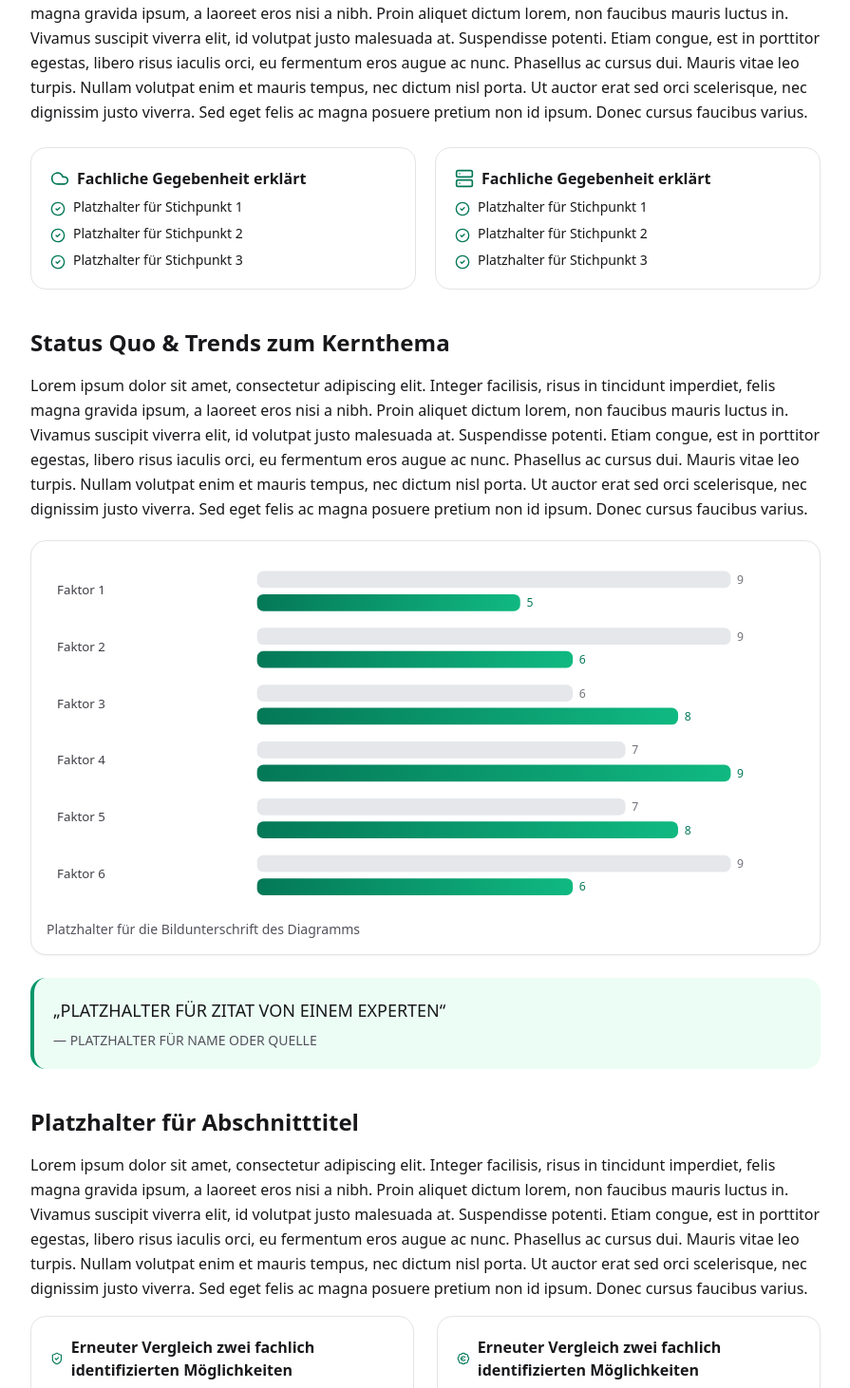
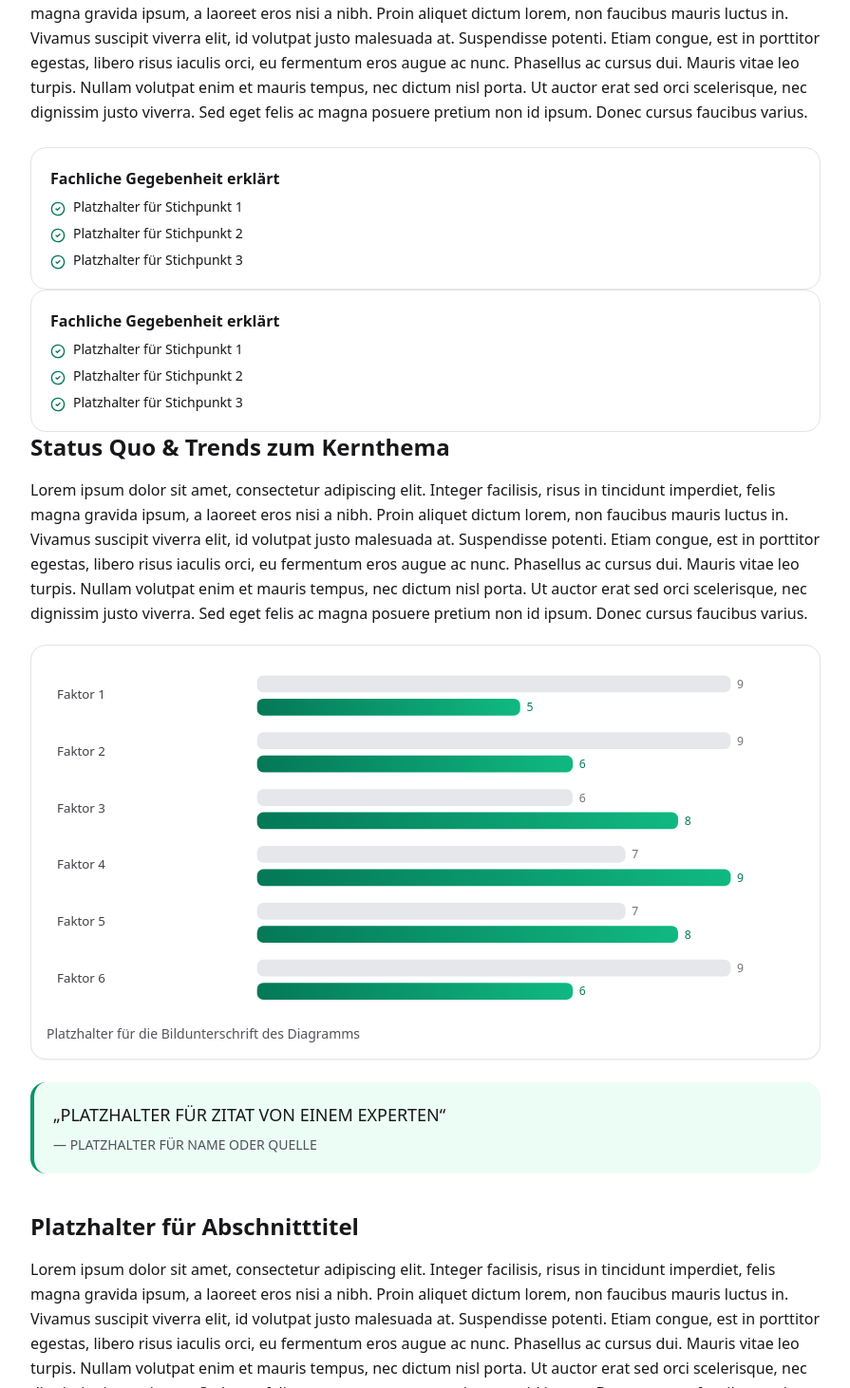
Before and after one commit to lennartnm/findbar_website, a Next.js app: page /blog/platzhalter-design-eins in a window 1280 px wide. Shown: the part 1338-2800 px from the top of the page at 95% size, without its empty margins (192-1087 px from the left). Built offline with nearby package versions, Linux system fonts and the light colour scheme.

Commit message:
Update page.tsx

```diff
--- a/src/app/blog/platzhalter-design-eins/page.tsx
+++ b/src/app/blog/platzhalter-design-eins/page.tsx
@@ -103,18 +103,18 @@ const wordCount = sections.reduce((sum, s) => sum + s.content.split(/\s+/).lengt
 const readingMinutes = Math.max(8, Math.ceil(wordCount / 180)); // 180 wpm conservative
 
 // ---------- UI Components ----------
+
 const TLDRItem = ({
-  icon: Icon,
   children,
 }: {
-  icon: LucideIcon;
   children: ReactNode;
 }) => (
   <li className="flex items-start gap-3">
-    <Icon className={`w-5 h-5 mt-1 ${accent}`} aria-hidden="true" />
+    <ArrowRight className={`w-5 h-5 mt-1 ${accent}`} aria-hidden="true" />
     <span>{children}</span>
   </li>
 );
+
 
 const CheckLi = ({ children }: { children: ReactNode }) => (
   <li className="flex items-start gap-2">
@@ -373,10 +373,8 @@ export default function Article() {
           <p className="mb-6 leading-relaxed">{sections[0].content}</p>
 
           {/* Erklärung von zwei zentralen fachlichen Gegebenheiten */}
-          <div className="grid sm:grid-cols-2 gap-5 mb-10">
           <div className="rounded-2xl border border-zinc-200 p-5">
-              <div className="flex items-center gap-2 mb-2">
-                <Cloud className={`w-5 h-5 ${accent}`} aria-hidden="true" />
+  <div className="mb-2">
     <strong>Fachliche Gegebenheit erklärt</strong>
   </div>
   <ul className="space-y-2 text-sm">
@@ -386,9 +384,9 @@ export default function Article() {
   </ul>
 </div>
 
+
           <div className="rounded-2xl border border-zinc-200 p-5">
-              <div className="flex items-center gap-2 mb-2">
-                <Server className={`w-5 h-5 ${accent}`} aria-hidden="true" />
+  <div className="mb-2">
     <strong>Fachliche Gegebenheit erklärt</strong>
   </div>
   <ul className="space-y-2 text-sm">
@@ -397,7 +395,7 @@ export default function Article() {
     <CheckLi>Platzhalter für Stichpunkt 3</CheckLi>
   </ul>
 </div>
-          </div>
+
 
           {/* 2 */}
           <Anchor id="status-quo" />
@@ -423,10 +421,9 @@ export default function Article() {
           <h2 className="text-2xl font-bold mt-10 mb-4">{sections[2].title}</h2>
           <p className="leading-relaxed mb-4">{sections[2].content}</p>
 
-          <div className="mt-4 grid md:grid-cols-2 gap-6">
           <div className="rounded-2xl border border-zinc-200 p-5">
-              <h3 className="font-semibold mb-2 flex items-center gap-2">
-                <ShieldCheck className={`w-5 h-5 ${accent}`} aria-hidden="true" /> Erneuter Vergleich zwei fachlich identifizierten Möglichkeiten
+  <h3 className="font-semibold mb-2">
+    Erneuter Vergleich zwei fachlich identifizierten Möglichkeiten
   </h3>
   <ul className="space-y-2 text-sm">
     <CheckLi>Stichpunkt 1</CheckLi>
@@ -434,9 +431,10 @@ export default function Article() {
     <CheckLi>Stichpunkt 3</CheckLi>
   </ul>
 </div>
+
           <div className="rounded-2xl border border-zinc-200 p-5">
-              <h3 className="font-semibold mb-2 flex items-center gap-2">
-                <BadgeEuro className={`w-5 h-5 ${accent}`} aria-hidden="true" /> Erneuter Vergleich zwei fachlich identifizierten Möglichkeiten
+  <h3 className="font-semibold mb-2">
+    Erneuter Vergleich zwei fachlich identifizierten Möglichkeiten
   </h3>
   <ul className="space-y-2 text-sm">
     <CheckLi>Stichpunkt 1</CheckLi>
@@ -444,7 +442,7 @@ export default function Article() {
     <CheckLi>Stichpunkt 3</CheckLi>
   </ul>
 </div>
-          </div>
+
 
           {/* Anweisung für ChatGPT: Passe Platzhalter hier inhaltsbasiert an, wähle basierend auf deiner Recherche und vorher angezeigten Textinhalten sinnvoll zwei zu vergleichende Möglichkeiten, passe die Anzahl der zu vergleichenden Aspekte zwischen 3 und 10 inhaltsbasiert sinnvoll an */}
 
@@ -469,7 +467,7 @@ export default function Article() {
                   { a: "Platzhalter für Aspekt 6", c: "Performance 1", o: "Performance 2" },
                 ].map((row) => (
                   <tr key={row.a} className="bg-zinc-50 rounded-xl">
-                    <th scope="row" className="px-3 py-2 font-medium">{row.a}</th>
+               <th scope="row" className="px-3 py-2 font-medium text-left">{row.a}</th>
                     <td className="px-3 py-2">{row.c}</td>
                     <td className="px-3 py-2">{row.o}</td>
                   </tr>
@@ -486,9 +484,7 @@ export default function Article() {
 
           <div className="grid gap-6 md:grid-cols-2">
             <div className="rounded-2xl border border-zinc-200 p-5 bg-white">
-              <h3 className="font-semibold mb-2 flex items-center gap-2">
-                <Landmark className={`w-5 h-5 ${accent}`} aria-hidden="true" /> Zusammenfassung Thema 1
-              </h3>
+             <h3 className="font-semibold mb-2">Zusammenfassung Thema 1</h3>
               <ul className="text-sm space-y-2">
                 <li>
                   <Pill>Ein Wort</Pill> Stichpunkt 1
@@ -506,9 +502,7 @@ export default function Article() {
             </div>
 
             <div className="rounded-2xl border border-zinc-200 p-5 bg-zinc-50">
-              <h3 className="font-semibold mb-2 flex items-center gap-2">
-                <Network className={`w-5 h-5 ${accent}`} aria-hidden="true" /> Zusammenfassung Thema 2
-              </h3>
+             <h3 className="font-semibold mb-2">Zusammenfassung Thema 2</h3>
               <ul className="text-sm space-y-2">
                 <CheckLi>Stichpunkt 1</CheckLi>
                 <CheckLi>Stichpunkt 2</CheckLi>
@@ -520,15 +514,15 @@ export default function Article() {
 
           {/* Anweisung für ChatGPT: Passe Platzhalter hier inhaltsbasiert an */}
 
-          {/* Bild 1 – volle Breite, 16:6 */}
-          <figure className="mt-8 overflow-hidden rounded-2xl border border-zinc-200">
+         {/* Bild 1 */}
+<figure className="mt-8">
   <div className="relative w-full" style={{ aspectRatio: "16 / 6" }}>
     <picture>
       <source media="(max-width: 640px)" srcSet="/bild-1.webp" />
       <img loading="lazy" src="/bild-1.webp" alt="PLATZHALTER für Beschreibung des Bildes" className="absolute inset-0 h-full w-full object-cover" />
     </picture>
   </div>
-            <figcaption className="text-sm text-zinc-600">PLATZHALTER für Beschreibung des Bildes als Bildunterschrift</figcaption>
+  <figcaption className="mt-2 text-sm text-zinc-600">PLATZHALTER für Beschreibung des Bildes als Bildunterschrift</figcaption>
 </figure>
 
           {/* Anweisung für ChatGPT: Passe Platzhalter hier inhaltsbasiert an, wähle ein neues passendes Icon für die beiden zu vergleichenden Aspekte. Zwei Sätze pro Stichpunkt */}
@@ -548,15 +542,15 @@ export default function Article() {
 
           {/* Anweisung für ChatGPT: Passe Platzhalter hier inhaltsbasiert an */}
 
-          {/* Bild 2 – 16:6 */}
-          <figure className="mt-8 overflow-hidden rounded-2xl border border-zinc-200">
+         {/* Bild 2 */}
+<figure className="mt-8">
   <div className="relative w-full" style={{ aspectRatio: "16 / 6" }}>
     <picture>
       <source media="(max-width: 640px)" srcSet="/bild-2.webp" />
       <img loading="lazy" src="/bild-2.webp" alt="Platzhalter für Beschreibung des Bildes" className="absolute inset-0 h-full w-full object-cover" />
     </picture>
   </div>
-            <figcaption className="text-sm text-zinc-600">Platzhalter für Bildunterschrift</figcaption>
+  <figcaption className="mt-2 text-sm text-zinc-600">Platzhalter für Bildunterschrift</figcaption>
 </figure>
 
           {/* Anweisung für ChatGPT: Passe Platzhalter der Fehler und guten Praktiken an, wähle passenden Titel (H5) und pro Stichpunkt ein bis zwei Sätze */}
```
Lines whose indentation alone changed are shown as unchanged.
